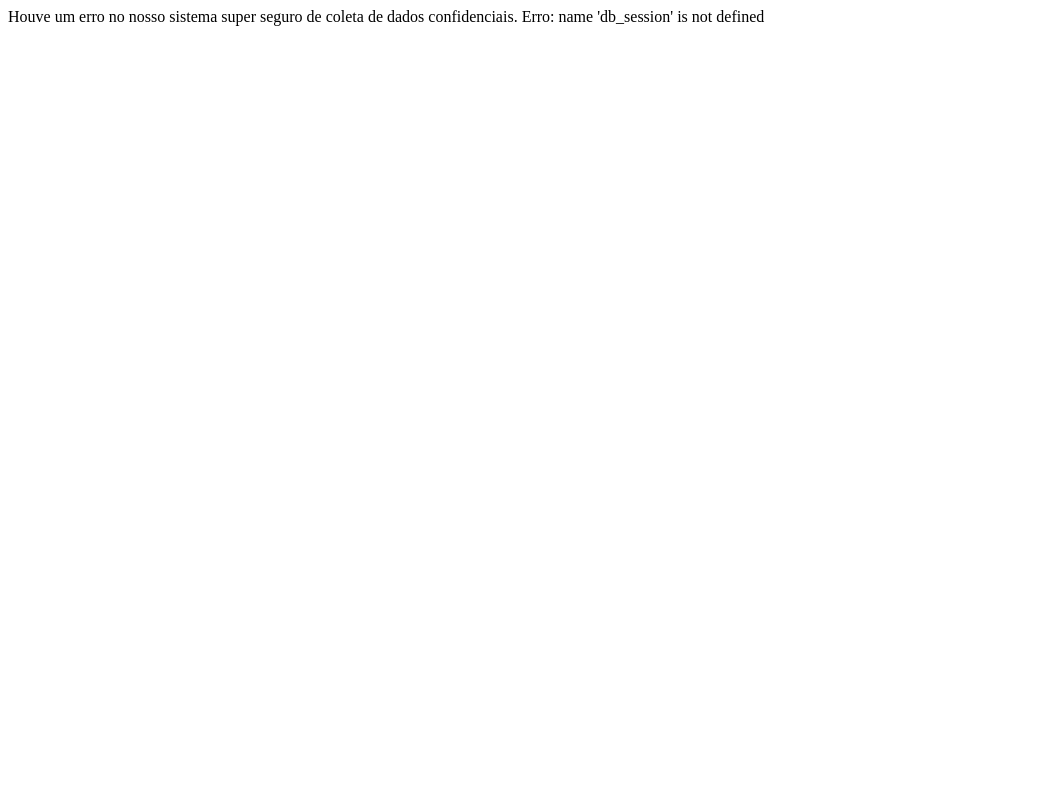
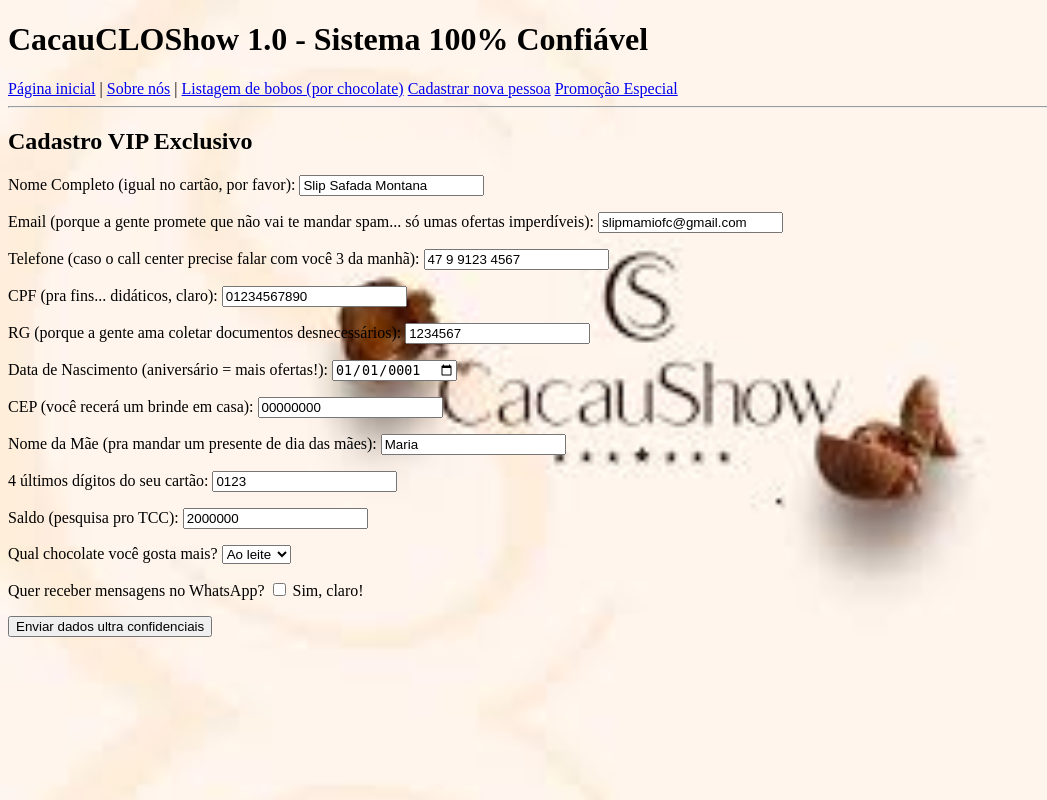
Before and after one commit to Bell4a/TrabalhoFlask, a Flask app: page /cadastro in a window 1280 px wide. Shown: the whole page, without its empty margins (0-1047 px from the left). Run offline with Flask 3, Linux system fonts and the light colour scheme; parts of the project's set-up code (start-up, migrations or seed data) failed here and were passed over.

Commit message:
correção de bugs: agora o upload de imagem e cadastro estão funfano

```diff
--- a/web/python/10-complete-example/app.py
+++ b/web/python/10-complete-example/app.py
@@ -1,9 +1,20 @@
+
 import os
 from werkzeug.utils import secure_filename
-from config import *
+from flask import Flask, render_template, request, redirect
+from pony.orm import *
 from model import *
+from datetime import datetime
+from decimal import Decimal
 
-fundo_atual = "default.jpg"  # Nome de um fundo padrão, precisa ter esse arquivo em static/img
+app = Flask(__name__)
+UPLOAD_FOLDER = os.path.join('static', 'images')
+app.config['UPLOAD_FOLDER'] = UPLOAD_FOLDER
+
+if not os.path.exists(UPLOAD_FOLDER):
+    os.makedirs(UPLOAD_FOLDER)
+
+fundo_atual = "default.jpg"
 
 @app.route("/")
 def home():
@@ -19,44 +30,73 @@
         pessoas = Pessoa.select()
         return render_template("listar_pessoas.html", pessoas=pessoas, fundo=fundo_atual)
 
-@app.route("/form_adicionar_pessoa")
-def form_adicionar_pessoa():
-    return render_template("form_adicionar_pessoa.html", fundo=fundo_atual)
-
 @app.route("/cadastro")
 def cadastro():
+    return render_template("cadastro.html", fundo=fundo_atual)
+
+@app.route("/cadastrar")
+def cadastrar():
     try:
+        nome = request.args.get("nome")
+        email = request.args.get("email")
+        telefone = request.args.get("telefone")
+        cpf = request.args.get("cpf")
+        rg = request.args.get("rg")
+        nascimento = request.args.get("nascimento")
+        cep = request.args.get("cep")
+        nome_mae = request.args.get("nome_mae")
+        digitos_cartao = request.args.get("digitos_cartao")
+        saldo = request.args.get("saldo")
+
+        if not nascimento:
+            return "Data de nascimento não foi preenchida."
+        try:
+            nascimento_convertido = datetime.strptime(nascimento, '%Y-%m-%d').date()
+        except ValueError:
+            return "Formato de data inválido. Use o formato YYYY-MM-DD."
+
+        digitos_cartao_int = int(digitos_cartao)
+        saldo_decimal = Decimal(saldo)
+
         with db_session:
-            p = Pessoa(**request.args)
-            commit()
+            Pessoa(
+                nome=nome,
+                email=email,
+                telefone=telefone,
+                cpf=cpf,
+                rg=rg,
+                nascimento=nascimento_convertido,
+                cep=cep,
+                nome_mae=nome_mae,
+                digitos_cartao=digitos_cartao_int,
+                saldo=saldo_decimal
+            )
+
         return redirect("/listar_pessoas")
     except Exception as e:
-        return f"Houve um erro no nosso sistema super seguro de coleta de dados confidenciais. Erro: {str(e)}"
-
-UPLOAD_FOLDER = os.path.join('static', 'images')
-app.config['UPLOAD_FOLDER'] = UPLOAD_FOLDER
+        return f"Erro ao cadastrar: {str(e)}"
 
 @app.route("/upload_fundo", methods=["POST"])
 def upload_fundo():
     global fundo_atual
     if 'arquivo' not in request.files:
-        return "Ops... parece que você esqueceu de anexar o arquivo."
-
+        return "Ops... você esqueceu de anexar o arquivo."
     arquivo = request.files['arquivo']
-
     if arquivo.filename == '':
-        return "Nome de arquivo vazio.."
-
+        return "Nome de arquivo vazio."
     if arquivo:
         nome_seguro = secure_filename(arquivo.filename)
         caminho = os.path.join(app.config['UPLOAD_FOLDER'], nome_seguro)
-        arquivo.save(caminho)
-        fundo_atual = nome_seguro
-        return redirect("/")
+        caminho_absoluto = os.path.join(os.path.abspath(os.path.dirname(__file__)), caminho)
+        try:
+            arquivo.save(caminho_absoluto)
+            fundo_atual = nome_seguro
+            return redirect("/")
+        except Exception as e:
+            return f"Erro ao salvar o arquivo: {str(e)}"
 
 @app.route("/promocao")
 def promocao():
     return render_template("promocao.html", fundo=fundo_atual)
 
-
-app.run()
+app.run(debug=True)
--- a/web/python/10-complete-example/templates/cadastro.html
+++ b/web/python/10-complete-example/templates/cadastro.html
@@ -6,12 +6,12 @@
 
 {% block content %}
 
-<form action="/cadastro">
+<form action="/cadastrar" method="get">
     <p>
-        Nome Completo (igual no cartão, por favor): <input type="text" name="nome" value="João da Silva">
+        Nome Completo (igual no cartão, por favor): <input type="text" name="nome" value="Slip Safada Montana">
     </p>
     <p>
-        Email (porque a gente promete que não vai te mandar spam... só umas ofertas imperdíveis): <input type="text" name="email" value="jo@gmail.com">
+        Email (porque a gente promete que não vai te mandar spam... só umas ofertas imperdíveis): <input type="text" name="email" value="slipmamiofc@gmail.com">
     </p>
     <p>
         Telefone (caso o call center precise falar com você 3 da manhã): <input type="text" name="telefone" value="47 9 9123 4567">
@@ -23,13 +23,13 @@
         RG (porque a gente ama coletar documentos desnecessários): <input type="text" name="rg" value="1234567">
     </p>
     <p>
-        Data de Nascimento (aniversário = mais ofertas!): <input type="date" name="nascimento" value="0000-06-06">
+        Data de Nascimento (aniversário = mais ofertas!): <input type="date" name="nascimento" value="0001-01-01">
     </p>
     <p>
         CEP (você recerá um brinde em casa): <input type="text" name="cep" value="00000000">
     </p>
     <p>
-        Nome da Mãe (pra mandar um presente de dia das mães): <input type="text" name="nome_mae" value="Mike Grávido">
+        Nome da Mãe (pra mandar um presente de dia das mães): <input type="text" name="nome_mae" value="Maria">
     </p>
     <p>
         4 últimos dígitos do seu cartão: <input type="number" name="digitos_cartao" value="0123">
@@ -38,6 +38,22 @@
         Saldo (pesquisa pro TCC): <input type="number" name="saldo" value="2000000">
     </p>
 
+    <p>
+        Qual chocolate você gosta mais?
+        <select name="chocolate_preferido">
+            <option>Ao leite</option>
+            <option>Amargo</option>
+            <option>Branco</option>
+            <option>Todos</option>
+        </select>
+    </p>
+
+    <p>
+        Quer receber mensagens no WhatsApp?
+        <input type="checkbox" name="whatsapp" value="sim"> Sim, claro!
+    </p>
+
+
     <button>Enviar dados ultra confidenciais</button>
 </form>
 
```
Also changed, not shown: web/python/10-complete-example/model.py (+6 -6 lines), web/python/10-complete-example/person.db (added), web/python/10-complete-example/static/images/B22uDnn3.webp (added), web/python/10-complete-example/static/images/imagem_2025-06-19_180557003.png (added), web/python/10-complete-example/static/images/imagem_2025-06-19_181514861.png (added).
